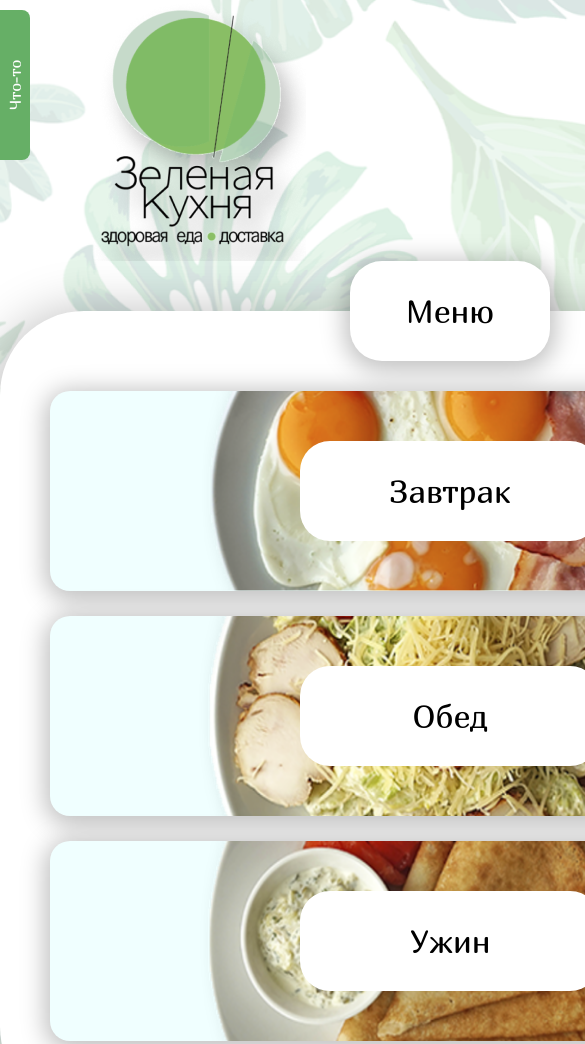
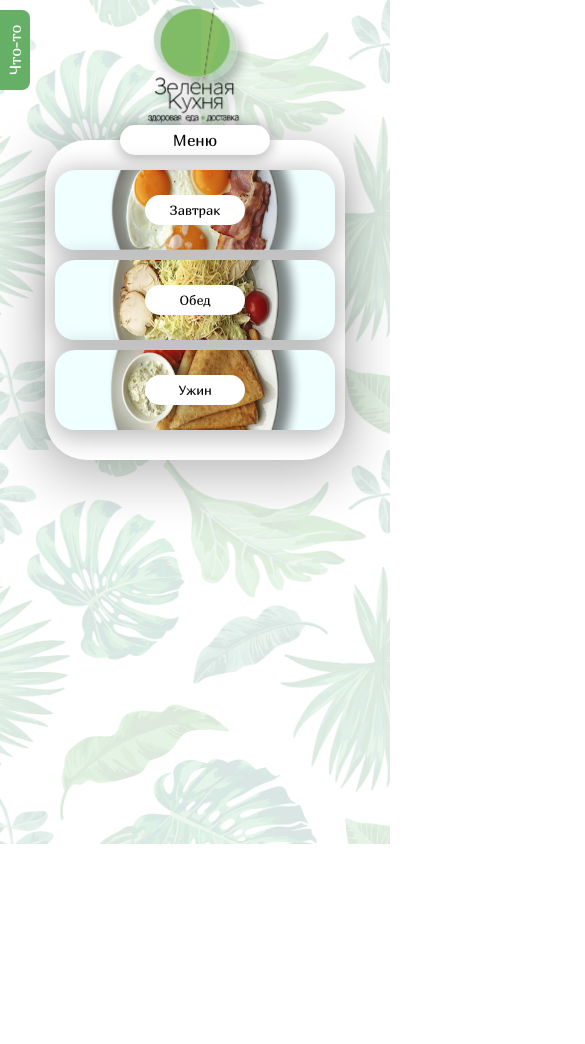
Before and after one commit to d1toss/HTML, a plain HTML site: page htmls/greenkitcher.html in a window 390 px wide. Shown: the top 1044 px of the page, 585 px wide, since content can reach past the window. After the commit the page ends 844 px from the top, so only its background shows below. Drawn offline with nearby package versions, Linux system fonts and the light colour scheme.

Commit message:
gk-mobile!

```diff
--- a/htmls/greenkitcher.html
+++ b/htmls/greenkitcher.html
@@ -39,11 +39,11 @@
           <p>Меню</p>
         </div>
         <div class="hot">
-          <img src="img/hot.png" width="800" height="200">
+          <img class="imghot" src="img/hot.png" width="800" height="200">
           <!-- app -->
           <div id="app">
             <button class="namehot" id="show-modal"
-              @click="showModal = true"><p>Завтрак</p></button>
+              @click="showModal = true">Завтрак</button>
             <!-- use the modal component, pass in the prop -->
             <modal v-if="showModal" @close="showModal = false">
               <h3 slot="header">Завтраки</h3>
@@ -153,11 +153,11 @@
           </div>
         </div>
         <div class="salad">
-          <img src="img/salad.png" width="800" height="200">
+          <img class="imgsalad" src="img/salad.png" width="800" height="200">
           <!-- app -->
           <div id="app2">
             <button class="namesalad" id="show-modal"
-              @click="showModal = true"><p>Обед</p></button>
+              @click="showModal = true">Обед</button>
             <!-- use the modal component, pass in the prop -->
             <modal v-if="showModal" @close="showModal = false">
               <h3 slot="header">Обеды</h3>
@@ -267,11 +267,11 @@
           </div>
         </div>
         <div class="blin">
-          <img src="img/blin.png" width="800" height="200">
+          <img class="imgblin" src="img/blin.png" width="800" height="200">
           <!-- app -->
           <div id="app3">
             <button class="namedin" id="show-modal"
-              @click="showModal = true"><p>Ужин</p></button>
+              @click="showModal = true">Ужин</button>
             <!-- use the modal component, pass in the prop -->
             <modal v-if="showModal" @close="showModal = false">
               <h3 slot="header">Ужин</h3>
--- a/htmls/greenstyle.css
+++ b/htmls/greenstyle.css
@@ -382,8 +382,269 @@ height: 100px;
     transform: rotate(-90deg);
     transform-origin: 0;
     color: white;
-<<<<<<< HEAD
    }
-=======
+
+   @media screen and (max-width : 420px) {
+
+    .logo {
+        width: 110px;
+        height: 130px;
+
+    }
+
+    .menu {
+        top: 10px;
+        position: relative;
+        width: 300px;
+        height: 320px;
+        background-color: white;
+        display: block;
+        margin-left: auto;
+        margin-right: auto;
+        border-radius: 42px;
+        box-shadow: 0px 10px 50px 10px #00000040;
+        opacity: 1;
+
+    }
+
+    .namemenu {
+        position: absolute;
+        width: 150px;
+        height: 30px;
+        left: 0;
+        right: 0;
+        margin: auto;
+        top: -15px;
+        background-color: white;
+        border-radius: 32px;
+        box-shadow: 0px 2px 12px 2px #00000040;
+        display: flex;
+        align-items: center;
+        justify-content: center
+    }
+
+    .namemenu p {
+        position: absolute;
+        font-size: 16px;
+        margin: 0;
+    }
+
+    .imghot {
+        width: 280px;
+        height: 80px;
+    }
+
+    .hot {
+        width: 280px;
+        height: 80px;
+        background-color: azure;
+        position: relative;
+        top: 30px;
+        border-radius: 20px;
+        left: 0;
+        right: 0;
+        margin: auto;
+        box-shadow: 0px 4px 25px 5px #00000040;
+    }
+
+    .namehot {
+        border: 0px;
+        position: absolute;
+        width: 100px;
+        height: 30px;
+        left: 0;
+        right: 0;
+        margin: auto;
+        background-color: rgb(255, 255, 255);
+        bottom: 50%;
+        top: 50%;
+        border-radius: 30px;
+        display: flex;
+        align-items: center;
+        justify-content: center
+    }
+
+    .namehot:hover {
+        background-color: #e6e6e6;
+        transition: all 0.2s ease-in-out ;
+        width: 280px;
+        height: 80px;
+        border-radius: 20px;
+        font-size: 28px;
+    }
+
+    .namehot:hover > .namehot p {
+        font-size: 28px;
+        color: #66af66;
+    }
+
+    .namehot p {
+        font-size: 14px;
+        color: #000;
+    }
+
+    /* ------ */
+
+    .imgsalad {
+        width: 280px;
+        height: 80px;
+    }
+
+    .salad {
+        width: 280px;
+        height: 80px;
+        background-color: azure;
+        position: relative;
+        top: 40px;
+        border-radius: 20px;
+        left: 0;
+        right: 0;
+        margin: auto;
+        box-shadow: 0px 4px 25px 5px #00000040;
+    }
+
+    .namesalad {
+        border: 0px;
+        position: absolute;
+        width: 100px;
+        height: 30px;
+        left: 0;
+        right: 0;
+        margin: auto;
+        background-color: rgb(255, 255, 255);
+        bottom: 50%;
+        top: 50%;
+        border-radius: 30px;
+        display: flex;
+        align-items: center;
+        justify-content: center
+    }
+
+    .namesalad:hover {
+        background-color: #e6e6e6;
+        transition: all 0.2s ease-in-out ;
+        width: 280px;
+        height: 90px;
+        border-radius: 20px;
+        font-size: 28px;
+    }
+
+    .namesalad:hover > .namesalad p {
+        font-size: 28px;
+        color: #66af66;
+    }
+
+    .namesalad p {
+        font-size: 14px;
+        color: #000;
+    }
+
+    /* -----  */
+
+    .imgblin {
+        width: 280px;
+        height: 80px;
+    }
+
+    .blin {
+        width: 280px;
+        height: 80px;
+        background-color: azure;
+        position: relative;
+        top: 50px;
+        border-radius: 20px;
+        left: 0;
+        right: 0;
+        margin: auto;
+        box-shadow: 0px 4px 25px 5px #00000040;
+    }
+
+    .namedin {
+        border: 0px;
+        position: absolute;
+        width: 100px;
+        height: 30px;
+        left: 0;
+        right: 0;
+        margin: auto;
+        background-color: rgb(255, 255, 255);
+        bottom: 50%;
+        top: 50%;
+        border-radius: 30px;
+        display: flex;
+        align-items: center;
+        justify-content: center
+    }
+
+    .namedin:hover {
+        background-color: #e6e6e6;
+        transition: all 0.2s ease-in-out ;
+        width: 280px;
+        height: 90px;
+        border-radius: 20px;
+        font-size: 28px;
+    }
+
+    .namedin:hover > .namedin p {
+        font-size: 28px;
+        color: #66af66;
+    }
+
+    .namedin p {
+        font-size: 14px;
+        color: #000;
+    }
+
+    .footer {
+        width: 100%;
+        height: 50px;
+        background-color: azure;
+        position: absolute;
+        top: 11px;
+        border-radius: 40px;
+        left: 0;
+        right: 0;
+        margin: auto;
+        opacity: 0;
+    }
+
+    /* -----  */
+
+    /* Стили для блока с тестом */
+    #callback {
+    width: 150px;
+    height: 80px;
+    background-color: white;
+    position: absolute;
+    top: 10px;
+    transform: translateX(-100%);
    }
->>>>>>> 8463ab38cecb3b422c50173cb6dcc72e95374312
+   /* стили для абзаца */
+   #callback p {
+    font-size: 9px;
+    color: #181818;
+    padding: 12.5px;
+   }
+
+   #callback:hover {
+    transform: translateX(0%);
+    transition: all 0.7s;
+
+   }
+
+   /*Стили для пседвоэлемента*/
+   #callback:after {
+    content: 'Что-то';
+    background-color: #66af66;
+    text-align: center;
+    border-radius: 0 0 8px 8px;
+    padding: 5px 0;
+    width: 80px; /* ширина псевдоэлемента равна высоте блока */
+    position: absolute; /* позиционирование абсолютное */
+    left: 150px; /* позиция слева равен ширине блока #callback */
+    transform: rotate(-90deg);
+    transform-origin: 0 0;
+    color: white;
+   }
+
+}
```
